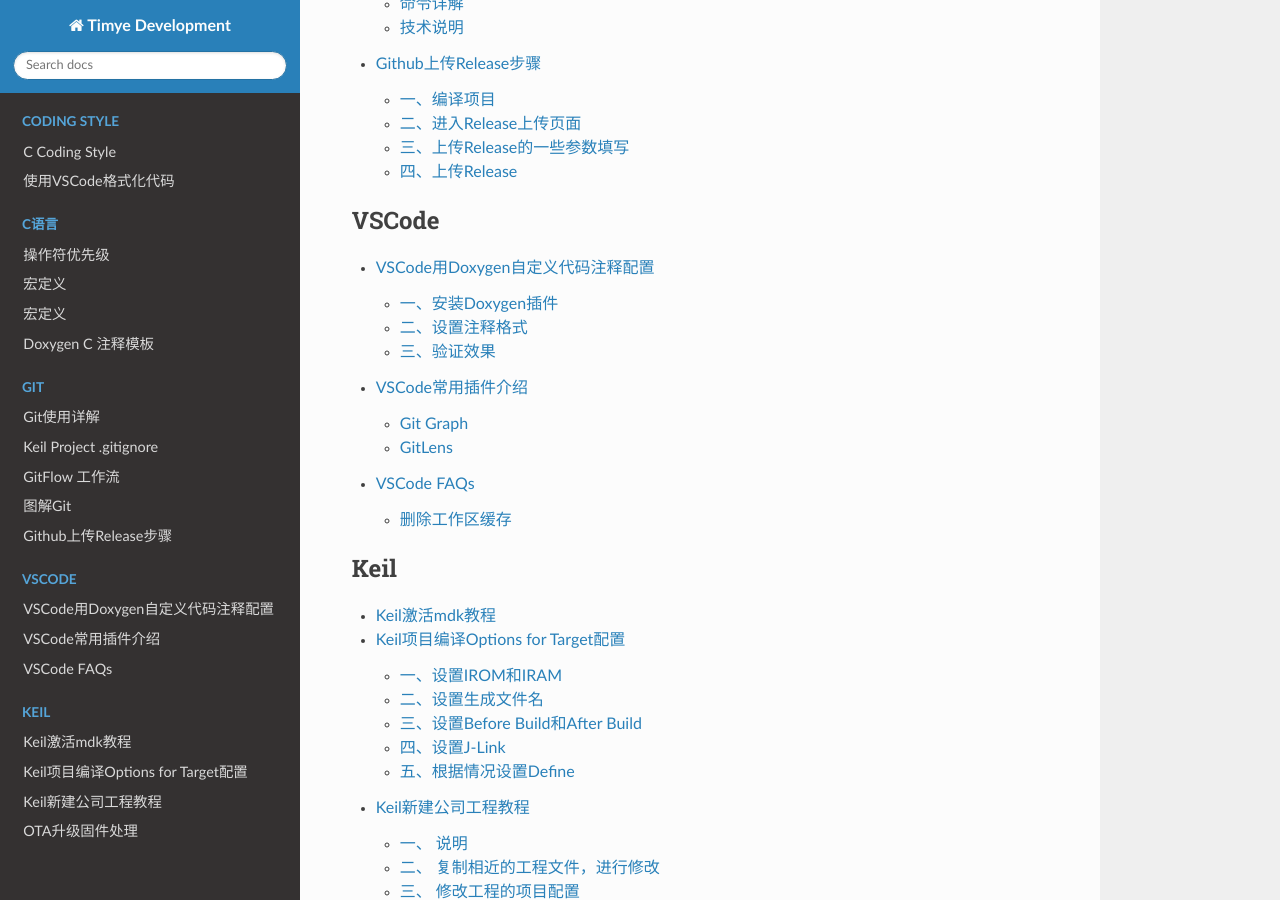
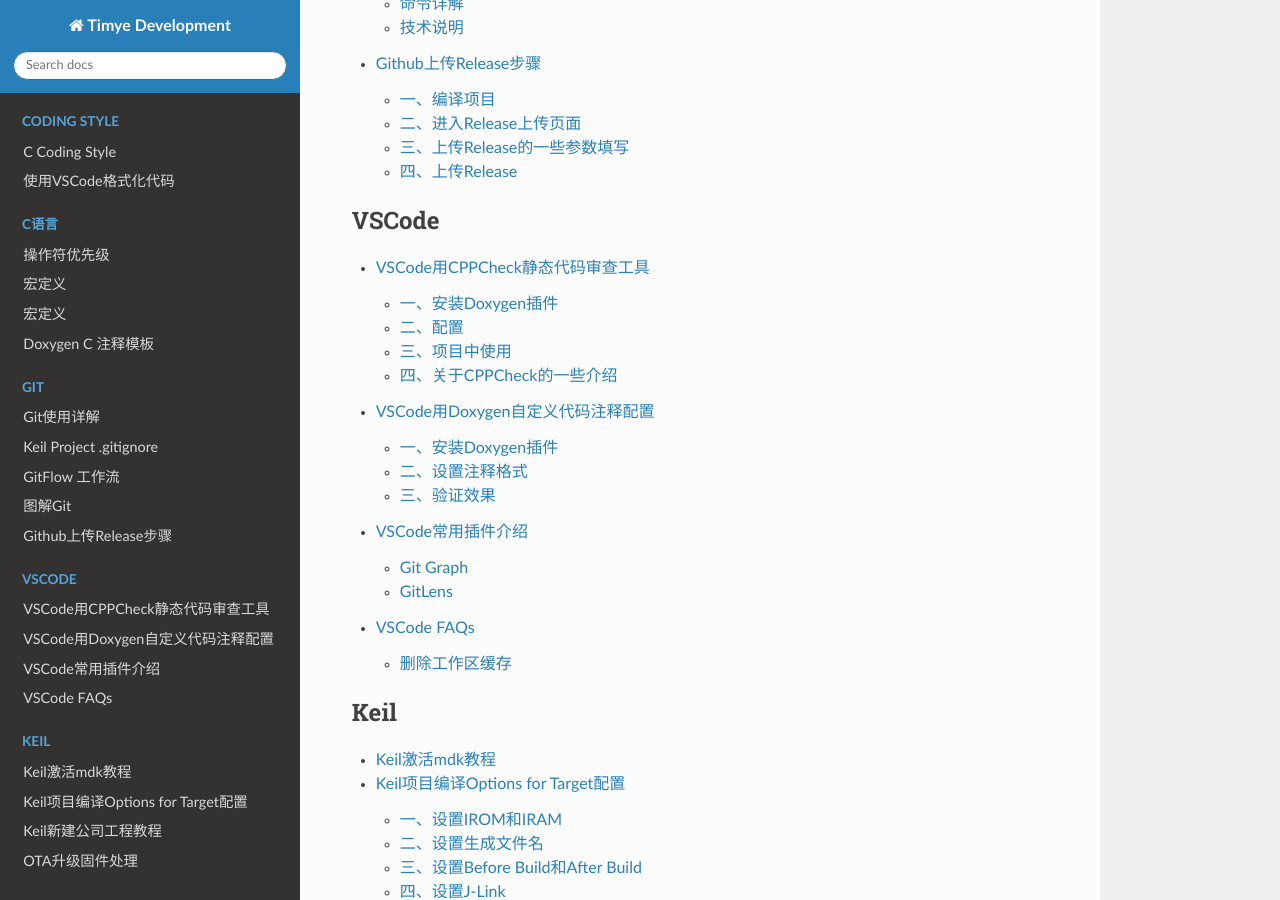
Before and after one commit to tpq7/development, a Sphinx documentation site: the page built from docs/index.rst, in a window 1280 px wide and 900 px high, scrolled down 1772 px. Built offline with Sphinx 7.4.7 and the Read the Docs theme 2.0.0, drawn with Linux system fonts in a browser that asks for light colours; pages that are not in the unit, such as notebooks, are missing from menus; some of the changed lines change nothing that is shown.

Commit message:
VSCode用CPPCheck静态代码审查工具

```diff
--- /dev/null
+++ b/docs/VSCode/VSCode用CPPCheck静态代码审查工具.md
@@ -0,0 +1,56 @@
+# VSCode用CPPCheck静态代码审查工具
+
+## 一、安装Doxygen插件
+
+![image](images/cppcheck_01.png)
+
+## 二、配置
+组合键ctrl+shift+p打开命令，输入settings搜索，打开用户setting.json文件，如下图所示：
+
+![image](images/cppcheck_02.png)
+
+将下面的配置放入文件中保存即可
+
+        /* cppcheck配置 */
+        "cpp-check-lint.--enable": true, //启用插件
+        "cpp-check-lint.cppcheck.--executable": "C:\\Program Files\\Cppcheck\\cppcheck.exe", //cppcheck路径
+        "cpp-check-lint.cppcheck.--inline-suppr": false, //取消内联
+        "cpp-check-lint.cppcheck.--language=": "c", //使用c语言进行检查
+        "cpp-check-lint.cppcheck.--onsave": false, //在文件保存时立刻检查该文件
+        "cpp-check-lint.cppcheck.--quick_fix": false,
+        "cpp-check-lint.cpplint.--enable": false, //关闭无用的cpplint
+        // "cpp-check-lint.cppcheck.--addon=": [  //暂时不开启插件
+        //     "misra.py"
+        // ],
+
+
+## 三、项目中使用
+
+任意项目文件右击->选择cppcheck-file，就可以检查当前文档（cppcheck-dir是检查当前目录下的文档）
+
+![image](images/cppcheck_03.png)
+
+## 四、关于CPPCheck的一些介绍
+### 检查范围：
+
+(1)、未定义行为：包括死指针、零除、整数溢出、无效的位移操作数、无效的转换、STL的无效使用、内存管理、空指针解引用、越界检查、未初始化的变量、写入const数据等。
+
+(2)、安全性：Cppcheck 可以检测到一些常见的安全漏洞，如缓冲区错误、不当的访问控制、信息泄露等。
+
+(3)、编码标准：Cppcheck 支持多种编码标准，包括 Misra C 2012、Misra C++ 2008、Cert C、Cert C++ 等。
+
+(4)、其他检查：Cppcheck 还有许多其他的检查，具体可以参考 这个链接 https://sourceforge.net/p/cppcheck/wiki/ListOfChecks/。
+
+### 主要选项：
+
+(1)、错误（error）：这是最严重的问题，Cppcheck 100%确定这是错误。例如，数组越界，空指针解引用等。
+
+(2)、警告（warning）：Cppcheck认为代码看起来有问题，但它并不确定这是否真的是错误。例如，有可能发生整数溢出，有可能发生除以零的情况等。
+
+(3)、样式（style）：这些是关于代码风格的问题，例如未使用的函数、多余的代码等。
+
+(4)、可移植性（portability）：当代码在不同的平台上运行时可能会出现问题。例如，使用了不可移植的函数，或者依赖于编译器特定的行为。
+
+(5)、性能（performance）：Cppcheck会发出警告，如果代码可以优化以提高性能。
+
+(6)、信息（information）：这些是一些有趣的，非关键的信息，通常可以忽略。
--- a/docs/index.rst
+++ b/docs/index.rst
@@ -37,6 +37,7 @@
    :maxdepth: 2
    :caption: VSCode
 
+   VSCode/VSCode用CPPCheck静态代码审查工具
    VSCode/VSCode用Doxygen自定义代码注释配置
    VSCode/常用插件
    VSCode/FAQ
```
Also changed, not shown: docs/VSCode/images/cppcheck_01.png (added), docs/VSCode/images/cppcheck_02.png (added), docs/VSCode/images/cppcheck_03.png (added).
